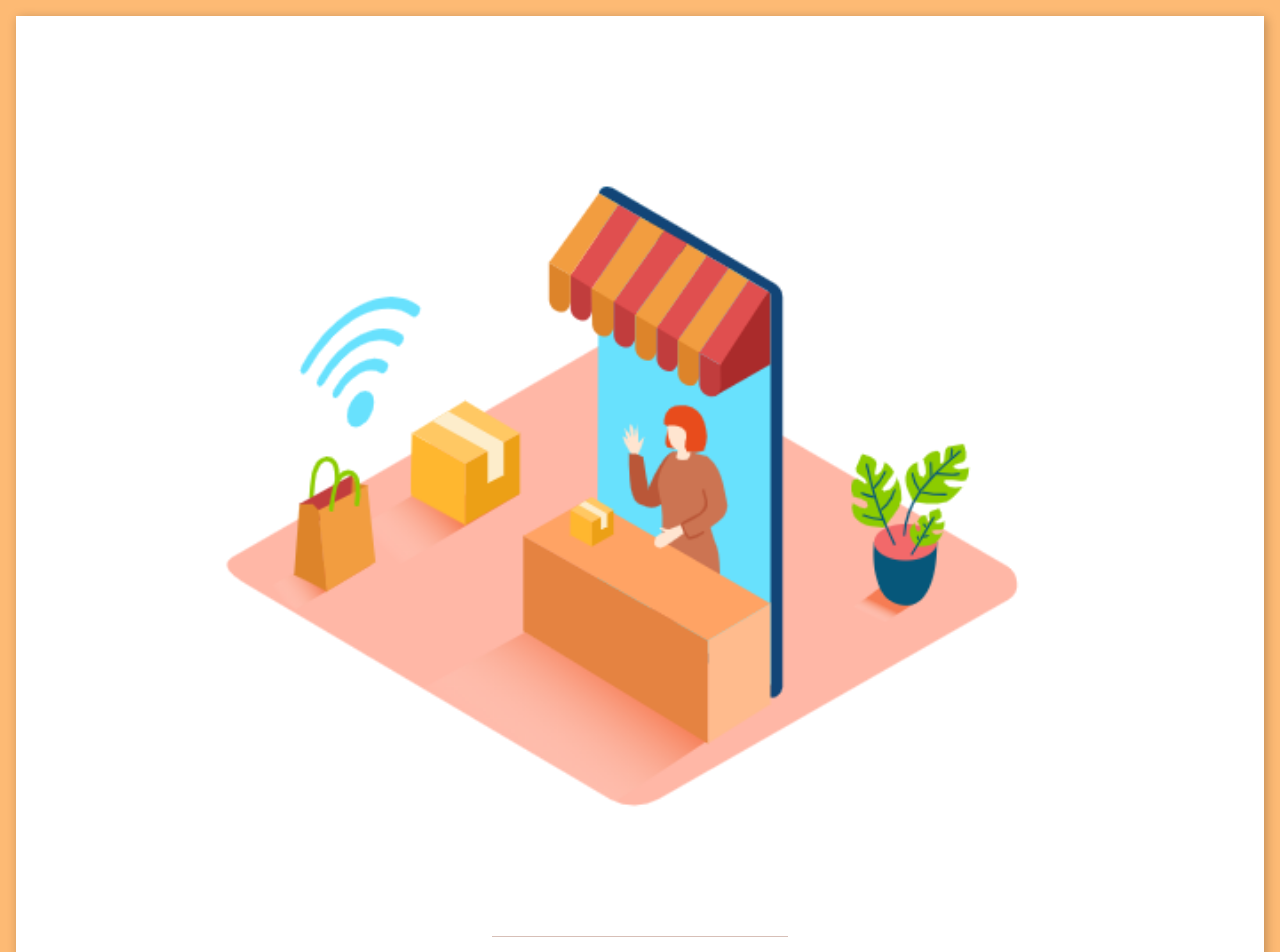
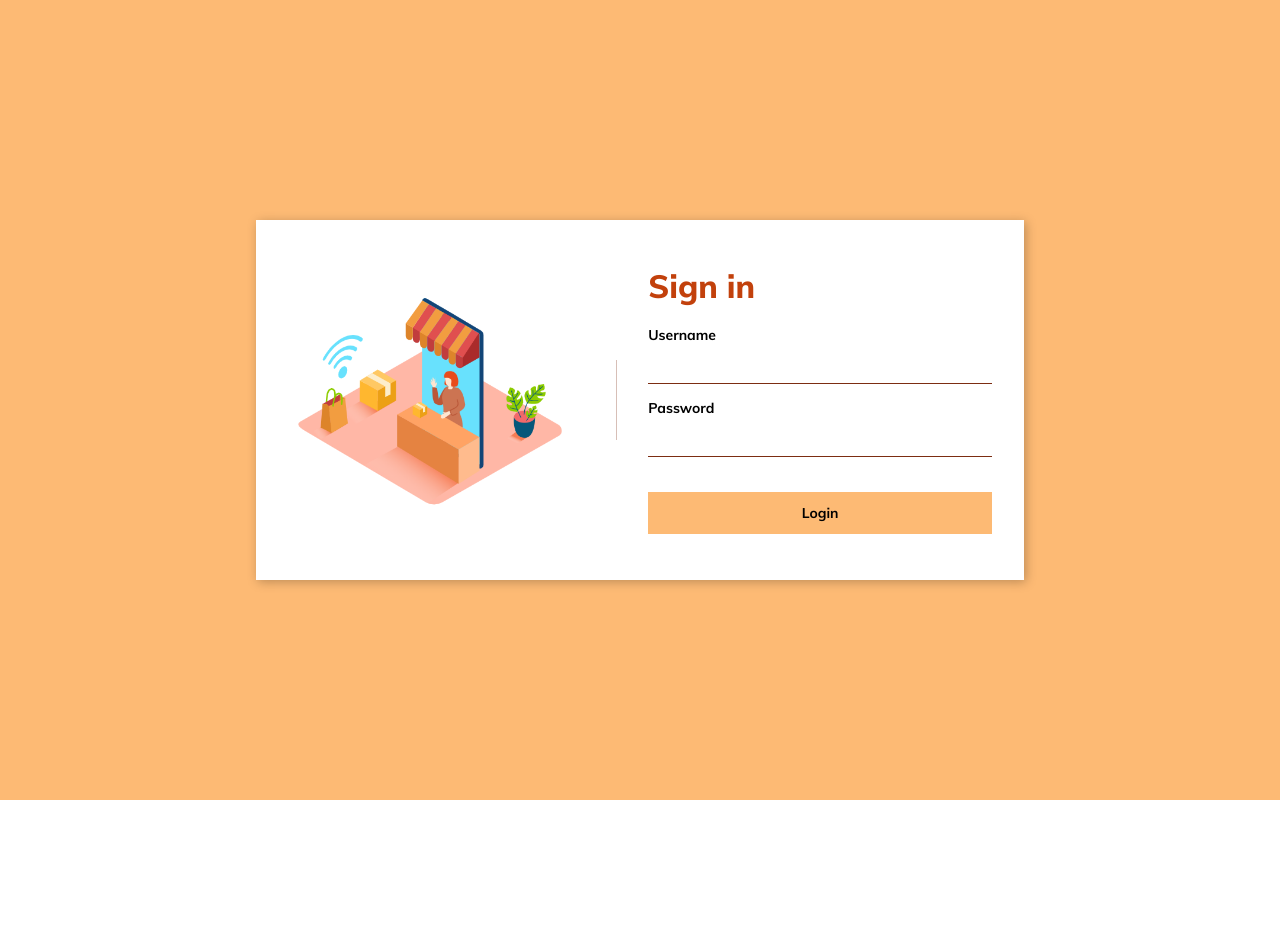
Before and after one commit to zahrahkm/store-manager, a Vue app: page /login in a window 1280 px wide. Shown: the top 952 px of the page. After the commit the page ends 800 px from the top, so only its background shows below. Built offline with nearby package versions, Linux system fonts and the light colour scheme.

Commit message:
responsiveness applied

```diff
--- a/src/views/Login.vue
+++ b/src/views/Login.vue
@@ -3,8 +3,8 @@
     <div class="container">
       <img src="../assets/images/online-store.png" alt="online-store" />
       <div class="seperator"></div>
-      <h1>Sign in</h1>
       <form>
+        <h1>Sign in</h1>
         <div class="form-control">
           <label>Username</label>
           <input type="text" name="username" />
@@ -39,7 +39,6 @@ export default defineComponent({
   box-shadow: 2px 2px 10px rgba(0, 0, 0, 0.25);
   width: 100%;
   padding: 2rem;
-  margin: auto;
   display: flex;
   flex-direction: column;
   align-items: center;
@@ -51,13 +50,18 @@ export default defineComponent({
   height: 1px;
   width: 25%;
   background-color: rgba(124, 44, 18, 0.3);
-  margin-bottom: 15px;
 }
 form {
   width: 100%;
   display: flex;
   flex-direction: column;
-  margin-top: 15px;
+  margin-top: 1rem;
+}
+form h1 {
+  text-align: center;
+  margin-bottom: 10px;
+  color: #c2410c;
+  font-weight: 800;
 }
 .form-control {
   font-size: 14px;
@@ -86,5 +90,45 @@ form button {
   background-color: #fdba74;
   padding: 12px;
   margin-top: 30px;
+  cursor: pointer;
+  transition-duration: 0.1s;
+}
+form button:hover {
+  background-color: #fed7aa;
+}
+
+@media (min-width: 640px) {
+  .login {
+    padding: 4rem 8rem;
+  }
+}
+
+@media (min-width: 1024px) {
+  .login {
+    display: flex;
+    align-items: center;
+  }
+  .container {
+    flex-direction: row;
+  }
+  .container img {
+    width: 42%;
+  }
+  form {
+    margin-top: 0;
+  }
+  form h1 {
+    text-align: left;
+  }
+  .seperator {
+    height: 5rem;
+    width: 1px;
+    margin: 0 2rem;
+  }
+}
+@media (min-width: 1280px) {
+  .login {
+    padding: 4rem 16rem;
+  }
 }
 </style>
```
